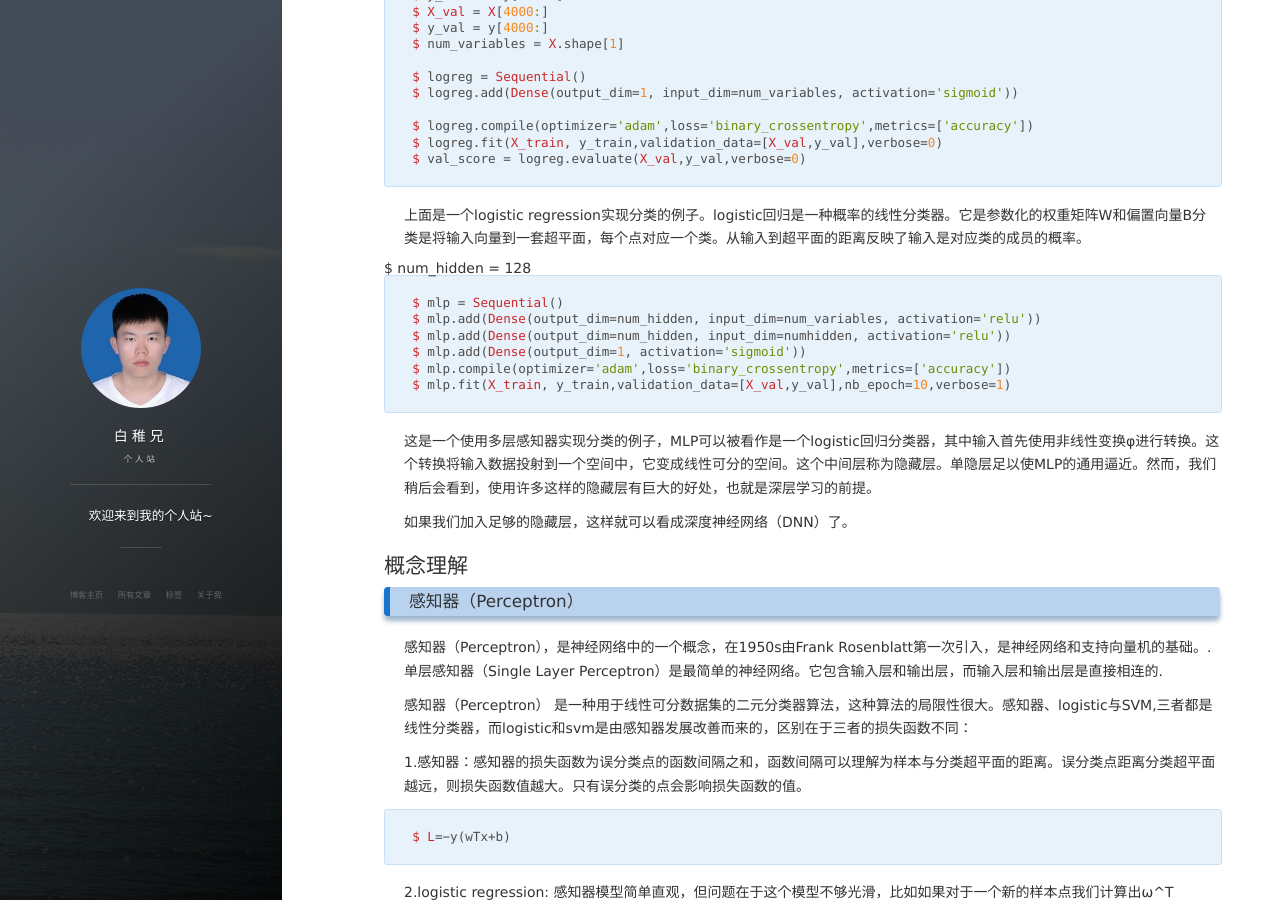
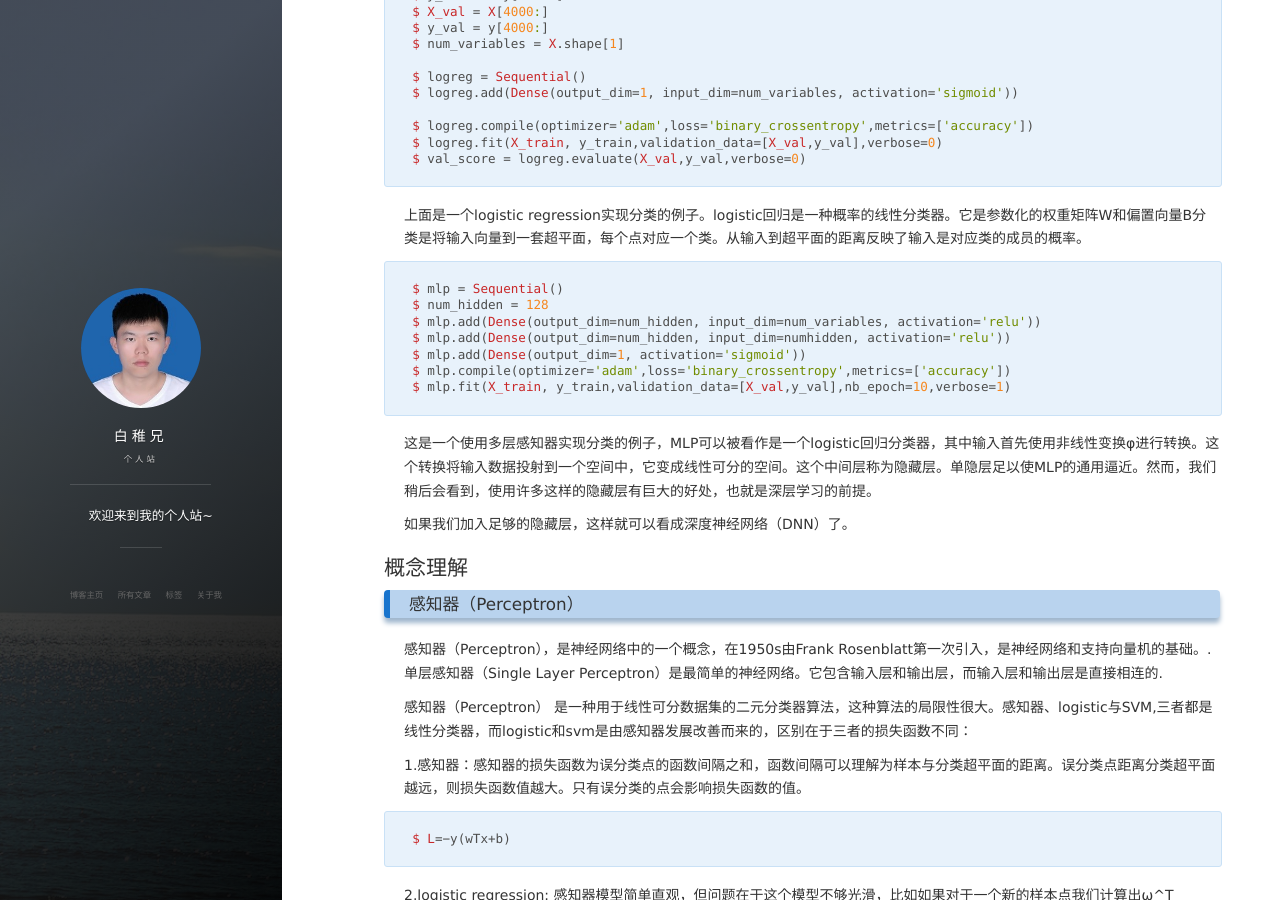
Before and after one commit to xujingxu/xujingxu.github.io, a Jekyll site: the page built from _posts/2017-10-16-从逻辑回归到多层感知器再到深度神经网络.md, in a window 1280 px wide and 900 px high, scrolled down 442 px. Built offline with Jekyll 4.4.1, drawn with Linux system fonts in a browser that asks for light colours; nearby versions of some CDN libraries; comment, search, counter and statistics services are not loaded.

```diff
--- a/_posts/2017-10-16-从逻辑回归到多层感知器再到深度神经网络.md
+++ b/_posts/2017-10-16-从逻辑回归到多层感知器再到深度神经网络.md
@@ -33,8 +33,8 @@ tag: Deep learning
 
 上面是一个logistic regression实现分类的例子。logistic回归是一种概率的线性分类器。它是参数化的权重矩阵W和偏置向量B分类是将输入向量到一套超平面，每个点对应一个类。从输入到超平面的距离反映了输入是对应类的成员的概率。
 
- 	$ num_hidden = 128
 	$ mlp = Sequential()
+	$ num_hidden = 128
 	$ mlp.add(Dense(output_dim=num_hidden, input_dim=num_variables, activation='relu'))
 	$ mlp.add(Dense(output_dim=num_hidden, input_dim=numhidden, activation='relu'))
 	$ mlp.add(Dense(output_dim=1, activation='sigmoid'))
```
